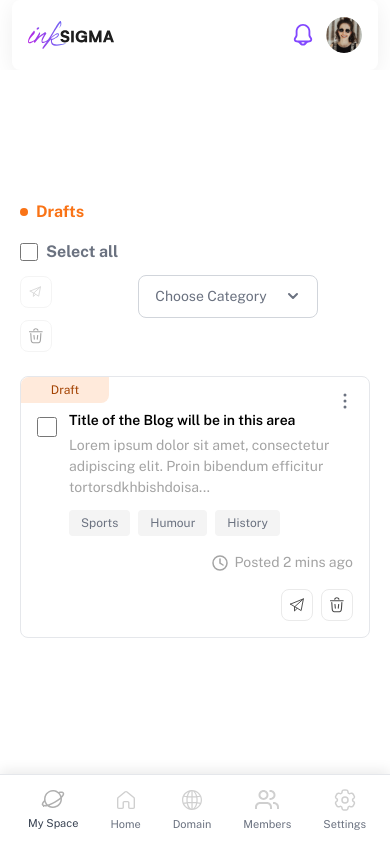
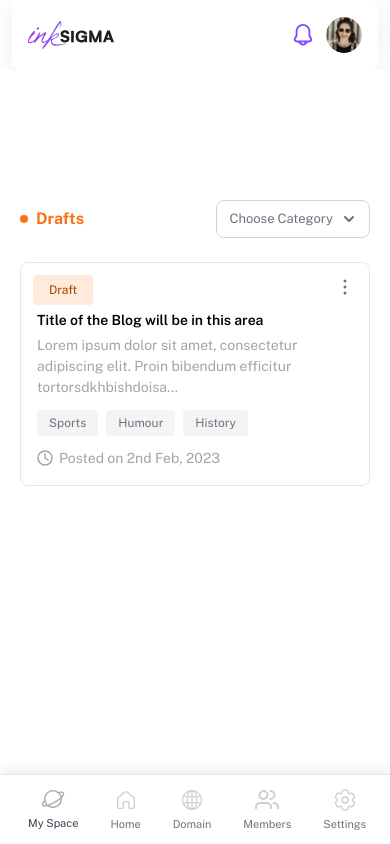
Before and after one commit to inksigmaaa/InkSigma, a Next.js app: page /draft in a window 390 px wide. Built offline with nearby package versions, Linux system fonts and the light colour scheme; a web font is replaced by a local one.

Commit message:
feat: respsoive UI design

```diff
--- a/src/app/components/articleContainer/ArticleContainer.module.css
+++ b/src/app/components/articleContainer/ArticleContainer.module.css
@@ -104,20 +104,22 @@
 /* Footer */
 .footer {
     display: flex;
-    justify-content: space-between;
+    justify-content: flex-start;
     align-items: center;
     gap: 16px;
-    flex-wrap: wrap;
+    flex-wrap: nowrap;
 }
 
 .footer .posted {
     margin-left: auto;
+    flex-shrink: 0;
 }
 
 .categories {
     display: flex;
     gap: 8px;
-    flex-wrap: wrap;
+    flex-wrap: nowrap;
+    flex-shrink: 0;
 }
 
 .categoryTag {
@@ -181,14 +183,19 @@
     height: 24px;
 }
 
-/* Tablet responsive (768px - 1024px) */
-@media (min-width: 769px) and (max-width: 1024px) {
+/* Tablet and Desktop responsive (above 768px) */
+@media (min-width: 769px) {
+    .articleCard {
+        padding-right: 200px;
+    }
+
     .articleCard > .statusBadge {
         display: none;
     }
 
     .content {
         margin-top: 0;
+        align-items: flex-start;
     }
 
     .content .actions {
@@ -198,15 +205,30 @@
     .tabletStatusActions {
         display: flex;
         align-items: center;
-        justify-content: space-between;
-        margin-bottom: 12px;
-        margin-top: 8px;
+        gap: 12px;
+        position: absolute;
+        right: 16px;
+        top: 50%;
+        transform: translateY(-50%);
     }
 
     .tabletStatusActions .statusBadge {
         position: static;
         width: auto;
         border-radius: 4px;
+        padding: 4px 12px;
+        display: flex;
+        align-items: center;
+        gap: 6px;
+        white-space: nowrap;
+    }
+
+    .tabletStatusActions .statusBadge::before {
+        content: '';
+        width: 6px;
+        height: 6px;
+        background: currentColor;
+        border-radius: 50%;
     }
 
     .tabletStatusActions .actions {
@@ -214,24 +236,73 @@
         gap: 8px;
     }
 
+    .footer {
+        flex-wrap: nowrap;
+    }
+
     .footer .posted {
-        display: none;
+        display: flex;
     }
 }
 
 /* Mobile responsive */
 @media (max-width: 768px) {
+    .articleCard {
+        padding-top: 50px;
+    }
+
+    .articleCard > .statusBadge {
+        display: flex;
+        position: absolute;
+        top: 12px;
+        left: 12px;
+        width: auto;
+        height: auto;
+        padding: 6px 16px;
+        border-radius: 4px;
+    }
+
+    .mobileDropdown {
+        display: block;
+    }
+
+    .tabletStatusActions {
+        display: none;
+    }
+
     .content {
         flex-direction: column;
+        margin-top: 0;
+    }
+
+    .leftSection {
+        width: 100%;
+    }
+
+    .checkbox {
+        display: none;
+    }
+
+    .textContent {
+        width: 100%;
     }
 
     .actions {
-        width: 100%;
-        justify-content: flex-end;
+        display: none;
     }
 
     .footer {
         flex-direction: column;
         align-items: flex-start;
+        gap: 12px;
+    }
+
+    .footer .posted {
+        display: flex;
+        margin-left: 0;
+    }
+
+    .categories {
+        width: 100%;
     }
 }
--- a/src/app/components/articles/Articles.module.css
+++ b/src/app/components/articles/Articles.module.css
@@ -276,30 +276,53 @@
     }
 
     .header {
-        flex-direction: column;
-        align-items: flex-start;
+        flex-direction: row;
+        justify-content: space-between;
+        align-items: center;
+        gap: 12px;
+    }
+
+    .titleRow {
+        flex: 0 0 auto;
+    }
+
+    .controlsRow {
+        flex: 0 0 auto;
+        gap: 0;
     }
 
     .leftSection {
-        flex-direction: column;
-        align-items: flex-start;
-        gap: 12px;
+        display: none;
+    }
+
+    .rightSection {
+        width: auto;
+    }
+
+    .categoryButton {
+        min-width: 140px;
+        font-size: 13px;
+        padding: 8px 12px;
     }
 
     .dropdown {
-        right: auto;
-        left: 0;
         width: 280px;
     }
 }
-/* Empt
-y State */
+/* Empty State */
 .emptyState {
     display: flex;
     align-items: center;
     justify-content: center;
-    min-height: 300px;
-    padding: 40px 20px;
+    min-height: 200px;
+    padding: 80px 40px;
+    background: repeating-linear-gradient(
+        135deg,
+        transparent,
+        transparent 10px,
+        #E5E7EB 10px,
+        #E5E7EB 11px
+    );
 }
 
 .emptyStateText {
@@ -309,6 +332,10 @@ y State */
     line-height: 24px;
     color: #9CA3AF;
     text-align: center;
+    background: white;
+    padding: 12px 24px;
+    position: relative;
+    z-index: 1;
 }
 
 .iconButton:disabled {
--- a/src/app/trash/page.jsx
+++ b/src/app/trash/page.jsx
@@ -202,7 +202,7 @@ export default function TrashPage() {
           <div className={styles.articlesList}>
             {trashedArticles.length === 0 ? (
               <div className={styles.emptyState}>
-                <p className={styles.emptyStateText}>No Articles in Trash</p>
+                <p className={styles.emptyStateText}>No Articles Trashed yet</p>
               </div>
             ) : (
               trashedArticles.map((article) => (
--- a/src/contexts/ArticlesContext.jsx
+++ b/src/contexts/ArticlesContext.jsx
@@ -3,6 +3,25 @@
 import { createContext, useContext, useState } from 'react'
 
 const ArticlesContext = createContext()
+
+// Helper function to format date
+const formatDate = (date) => {
+  const day = date.getDate()
+  const month = date.toLocaleString('en-US', { month: 'short' })
+  const year = date.getFullYear()
+
+  const suffix = (day) => {
+    if (day > 3 && day < 21) return 'th'
+    switch (day % 10) {
+      case 1: return 'st'
+      case 2: return 'nd'
+      case 3: return 'rd'
+      default: return 'th'
+    }
+  }
+
+  return `Posted on ${day}${suffix(day)} ${month}, ${year}`
+}
 
 export function ArticlesProvider({ children }) {
   const [articles, setArticles] = useState([
@@ -12,8 +31,8 @@ export function ArticlesProvider({ children }) {
       title: 'Title of the Blog will be in this area',
       description: 'Lorem ipsum dolor sit amet, consectetur adipiscing elit. Proin bibendum efficitur tortorsdkhbishdoisa...',
       categories: ['Sports', 'Humour', 'History'],
-      postedTime: 'Posted 2 mins ago',
-      createdAt: new Date('2024-11-15')
+      createdAt: new Date('2023-02-02'),
+      get postedTime() { return formatDate(this.createdAt) }
     },
     {
       id: 2,
@@ -21,8 +40,8 @@ export function ArticlesProvider({ children }) {
       title: 'Title of the Blog will be in this area',
       description: 'Lorem ipsum dolor sit amet, consectetur adipiscing elit. Proin bibendum efficitur tortorsdkhbishdoisa...',
       categories: ['Sports', 'Humour', 'History'],
-      postedTime: 'FRI | 15 NOV, 2024',
-      createdAt: new Date('2024-11-15')
+      createdAt: new Date('2024-11-15'),
+      get postedTime() { return formatDate(this.createdAt) }
     },
     {
       id: 3,
@@ -30,8 +49,8 @@ export function ArticlesProvider({ children }) {
       title: 'Title of the Blog will be in this area',
       description: 'Lorem ipsum dolor sit amet, consectetur adipiscing elit. Proin bibendum efficitur tortorsdkhbishdoisa...',
       categories: ['Sports', 'Humour', 'History'],
-      postedTime: 'FRI | 15 NOV, 2024',
-      createdAt: new Date('2024-11-15')
+      createdAt: new Date('2024-11-15'),
+      get postedTime() { return formatDate(this.createdAt) }
     }
   ])
 
```
